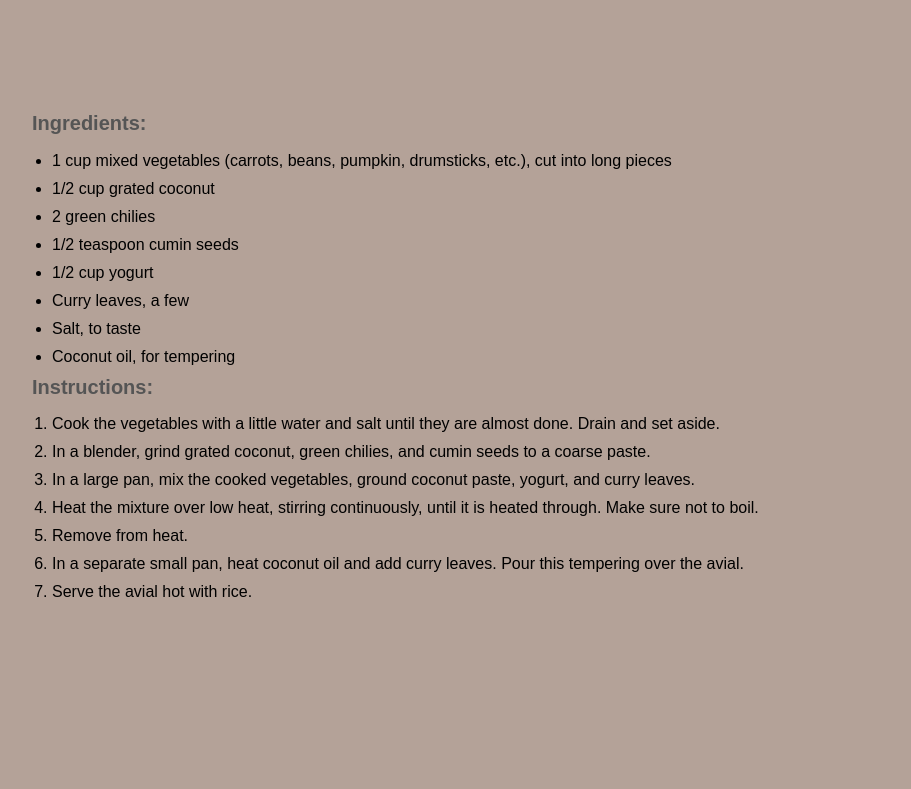
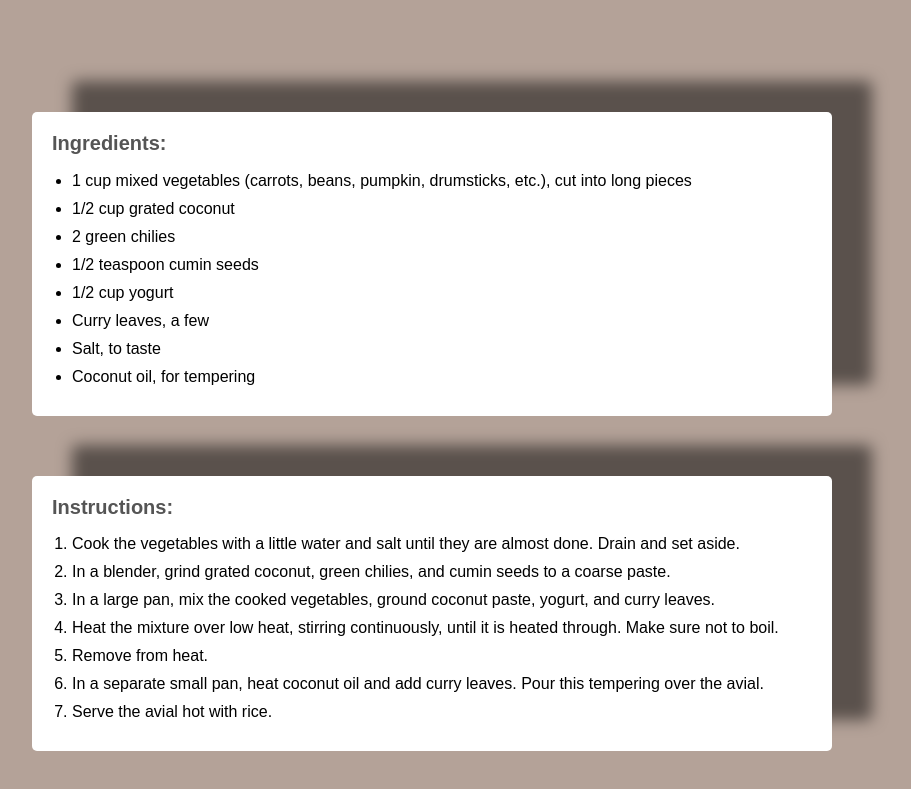
Before and after one commit to Rinshad-parancheri/odin-recipes, a plain HTML site: page avial/avial.html in a window 1280 px wide. Shown: the part 617-1406 px from the top of the page, without its empty margins (208-1119 px from the left). Before the commit the page ends 1248 px from the top, so only its background shows below. Drawn offline with Linux system fonts and the light colour scheme.

Commit message:
Compelete avial page

```diff
--- a/avial/avial.html
+++ b/avial/avial.html
@@ -19,7 +19,7 @@
             <div class="image">
                 <img src="/images/avial.jpg" alt="">
             </div>
-            <div class="ingrediants">
+            <div class="ingredients">
 
                 <h2>Ingredients:</h2>
                 <ul>
@@ -34,7 +34,7 @@
                 </ul>
             </div>
 
-            <div class="instruction">
+            <div class="instructions">
                 <h2>Instructions:</h2>
                 <ol>
                     <li>Cook the vegetables with a little water and salt until they are almost done. Drain and set
```
